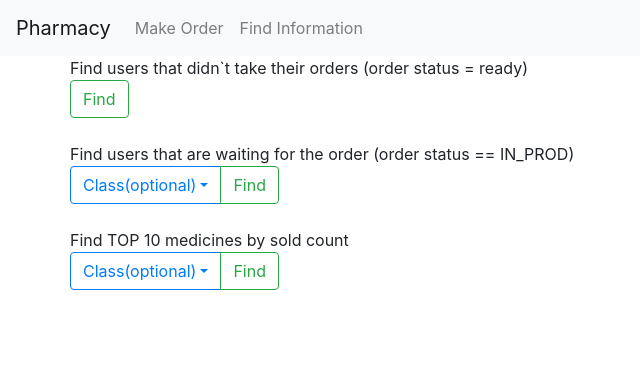
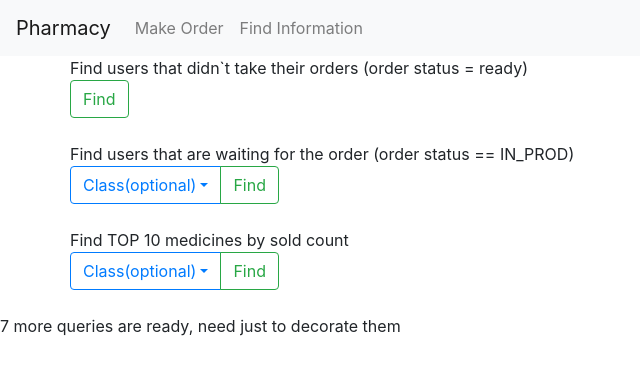
Before and after one commit to FreeStl/Pharmacy-Service, an Angular app in the folder angular-frontend/: page /info in a window 1280 px wide. Shown: the top 374 px of the page, without its empty margins (0-640 px from the left). Built offline with nearby package versions, Linux system fonts and the light colour scheme.

Commit message:
Added info for github

```diff
--- a/angular-frontend/src/app/component/info/info.component.html
+++ b/angular-frontend/src/app/component/info/info.component.html
@@ -3,3 +3,5 @@
 <app-patient-waiting></app-patient-waiting>
 <br>
 <app-popular-meds></app-popular-meds>
+<br>
+7 more queries are ready, need just to decorate them
--- a/angular-frontend/src/app/component/submit/medicine-form/medicine-form.component.html
+++ b/angular-frontend/src/app/component/submit/medicine-form/medicine-form.component.html
@@ -11,6 +11,7 @@
   </div>
 
   <div class="row">
+
     <div class="col-sm-2"></div>
     <div class="col-sm-10">
       <ul class="list-group">
```
